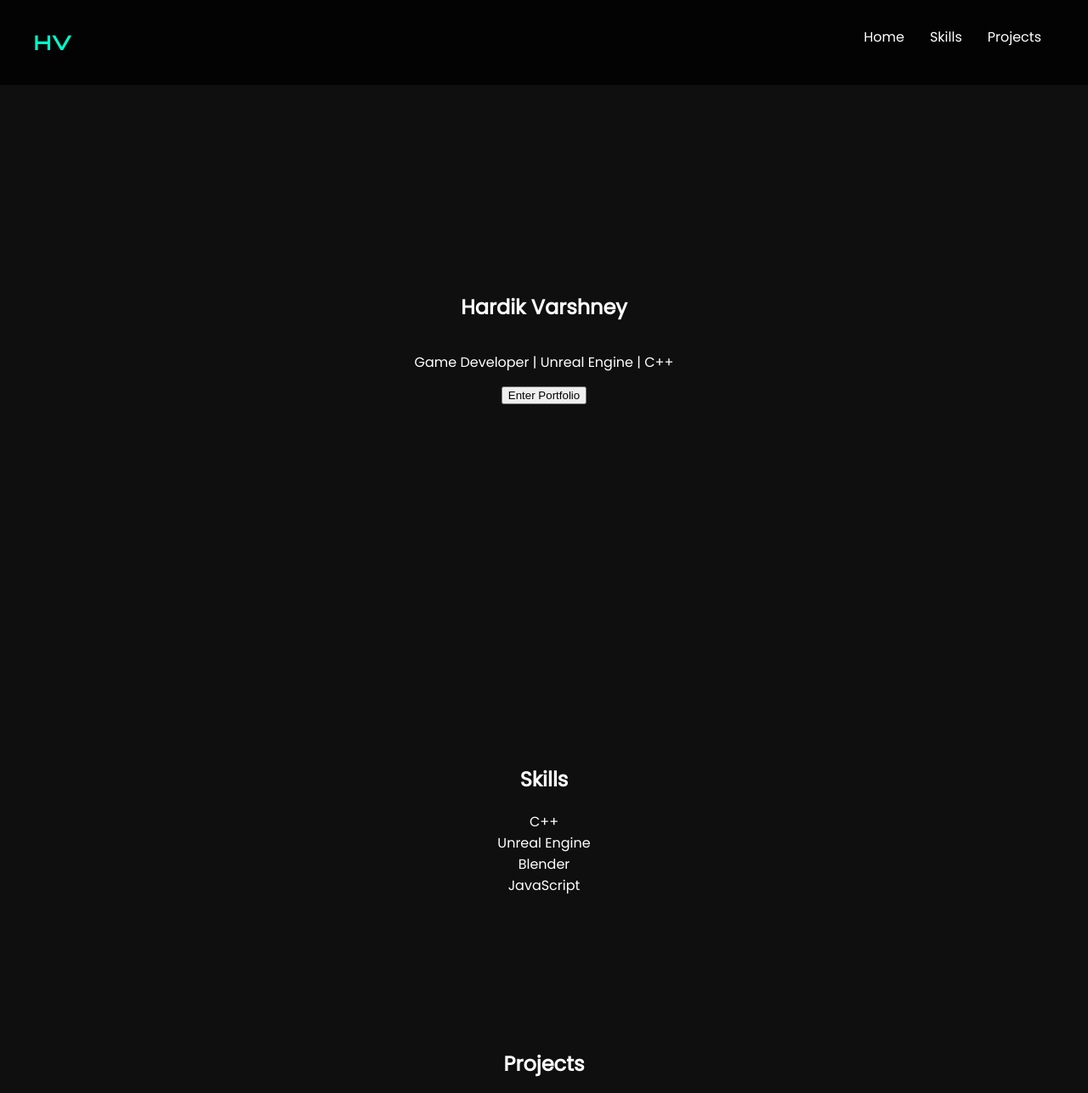
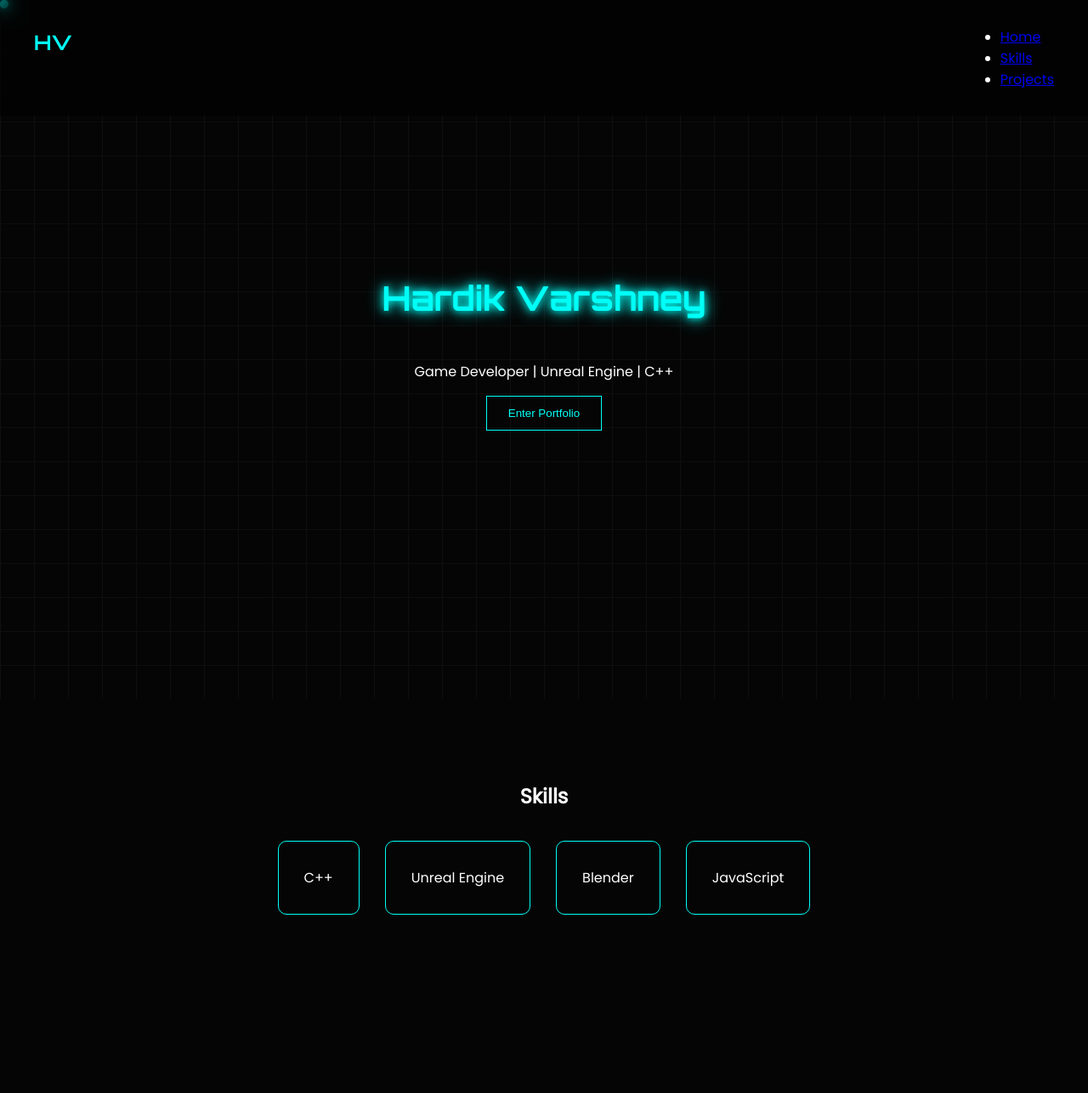
Before and after one commit to Hardik210/Portfolio-Website, a plain HTML site: page index.html in a window 1280 px wide. Shown: the top 1287 px of the page at 85% size. Drawn offline with Linux system fonts and the light colour scheme.

Commit message:
Update styles.css

```diff
--- a/styles.css
+++ b/styles.css
@@ -1,14 +1,34 @@
 body {
     margin: 0;
     font-family: 'Poppins', sans-serif;
-    background: #0f0f0f;
-    color: #fff;
+    background: #050505;
+    color: white;
+    overflow-x: hidden;
 }
 
+/* GRID BACKGROUND */
+.bg-grid {
+    position: fixed;
+    width: 100%;
+    height: 100%;
+    background: linear-gradient(#0f0f0f 1px, transparent 1px),
+                linear-gradient(90deg, #0f0f0f 1px, transparent 1px);
+    background-size: 40px 40px;
+    z-index: -1;
+    animation: moveGrid 10s linear infinite;
+}
+
+@keyframes moveGrid {
+    0% {transform: translateY(0);}
+    100% {transform: translateY(40px);}
+}
+
+/* NAVBAR */
 header {
     position: fixed;
     width: 100%;
-    background: rgba(0,0,0,0.8);
+    backdrop-filter: blur(10px);
+    background: rgba(0,0,0,0.5);
 }
 
 nav {
@@ -18,52 +38,104 @@ nav {
 }
 
 .logo {
-    font-family: 'Orbitron', sans-serif;
-    color: #00ffcc;
+    font-family: 'Orbitron';
+    color: #00fff7;
 }
 
-nav ul {
-    display: flex;
-    list-style: none;
-}
-
-nav ul li {
-    margin: 0 15px;
-}
-
-nav ul li a {
-    color: #fff;
-    text-decoration: none;
-}
-
+/* HERO */
 .hero {
     height: 100vh;
     display: flex;
+    flex-direction: column;
     justify-content: center;
     align-items: center;
-    flex-direction: column;
 }
 
+/* NEON TEXT */
+.glow {
+    font-family: 'Orbitron';
+    font-size: 40px;
+    color: #00fff7;
+    text-shadow: 0 0 10px #00fff7, 0 0 20px #00fff7;
+}
+
+/* BUTTON */
+button {
+    padding: 12px 25px;
+    border: none;
+    background: transparent;
+    color: #00fff7;
+    border: 1px solid #00fff7;
+    cursor: pointer;
+    transition: 0.3s;
+}
+
+button:hover {
+    background: #00fff7;
+    color: black;
+    box-shadow: 0 0 20px #00fff7;
+}
+
+/* SECTIONS */
 .section {
-    padding: 80px 20px;
+    padding: 100px 20px;
     text-align: center;
 }
 
-.skill {
-    background: #1a1a1a;
-    margin: 10px;
-    padding: 15px;
-    border-radius: 10px;
+/* CARDS */
+.cards {
+    display: flex;
+    justify-content: center;
+    flex-wrap: wrap;
 }
 
-.project-card {
-    background: #1a1a1a;
+.card {
     margin: 15px;
-    padding: 20px;
+    padding: 30px;
+    border: 1px solid #00fff7;
     border-radius: 10px;
     transition: 0.3s;
 }
 
-.project-card:hover {
-    transform: scale(1.05);
+/* GAMING HOVER EFFECT */
+.card:hover {
+    transform: translateY(-10px) scale(1.05);
+    box-shadow: 0 0 20px #00fff7;
 }
+
+/* EXTRA GLOW */
+.glow-card {
+    position: relative;
+}
+
+.glow-card::before {
+    content: "";
+    position: absolute;
+    inset: -2px;
+    background: linear-gradient(45deg, #00fff7, transparent);
+    filter: blur(10px);
+    opacity: 0;
+    transition: 0.3s;
+}
+
+.glow-card:hover::before {
+    opacity: 1;
+}
+
+/* CURSOR */
+.cursor {
+    width: 10px;
+    height: 10px;
+    background: #00fff7;
+    position: fixed;
+    border-radius: 50%;
+    pointer-events: none;
+    box-shadow: 0 0 10px #00fff7;
+}
+
+/* MOBILE */
+@media(max-width:768px){
+    .cards{
+        flex-direction: column;
+    }
+}
```
